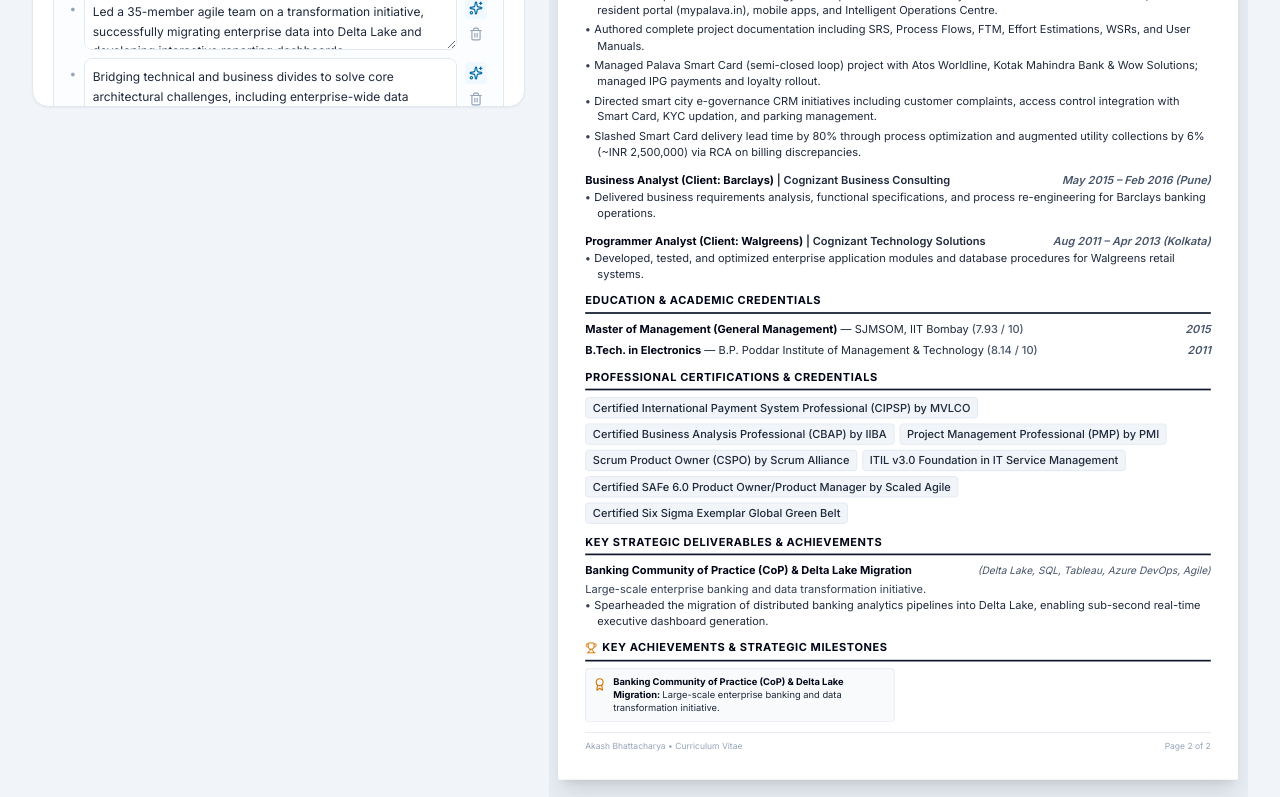
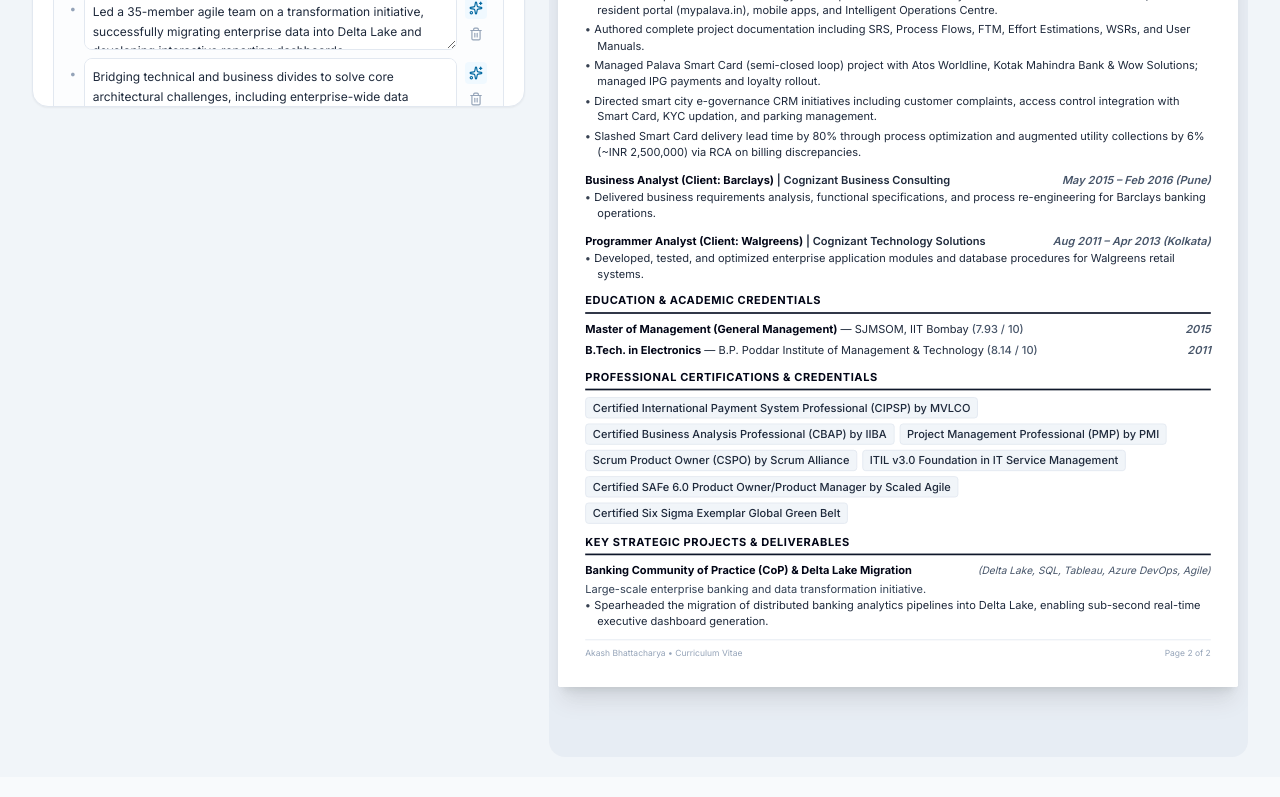
Before and after one commit to akashbayern0802/ResumeBuilder, a React (Vite) app: page / in a window 1280 px wide. Shown: the part 2000-2797 px from the top of the page. Built offline with nearby package versions, Linux system fonts and the light colour scheme.

Commit message:
fix: prevent duplicate rendering of achievements and distinct project milestones

```diff
--- a/src/components/ResumePreview.tsx
+++ b/src/components/ResumePreview.tsx
@@ -251,19 +251,7 @@
   );
 
   const renderSharedAchievements = (options?: { headerClass?: string; borderStyle?: React.CSSProperties; titlePrefix?: React.ReactNode; cardStyle?: string }) => {
-    const achList = (resume.achievements && resume.achievements.length > 0)
-      ? resume.achievements
-      : (resume.projects && resume.projects.length > 0)
-        ? resume.projects.map((p, idx) => {
-            const defaultIcons = ['award', 'barchart', 'trending', 'gem', 'rocket', 'trophy'] as const;
-            return {
-              id: p.id,
-              title: p.name.replace(/ Milestone$/i, ''),
-              description: p.description || p.bullets?.[0] || '',
-              icon: p.icon || defaultIcons[idx % defaultIcons.length]
-            };
-          })
-        : [];
+    const achList = resume.achievements && resume.achievements.length > 0 ? resume.achievements : [];
     if (achList.length === 0) return null;
     return (
       <section className={sectionMargin}>
@@ -671,20 +659,7 @@
           );
 
           const renderEnhancvAchievements = () => {
-            const achList = (resume.achievements && resume.achievements.length > 0)
-              ? resume.achievements
-              : (resume.projects && resume.projects.length > 0)
-                ? resume.projects.map((p, idx) => {
-                    const defaultIcons = ['award', 'barchart', 'trending', 'gem', 'rocket', 'trophy'] as const;
-                    return {
-                      id: p.id,
-                      title: p.name.replace(/ Milestone$/i, ''),
-                      description: p.description || p.bullets?.[0] || '',
-                      icon: p.icon || defaultIcons[idx % defaultIcons.length]
-                    };
-                  })
-                : [];
-
+            const achList = resume.achievements && resume.achievements.length > 0 ? resume.achievements : [];
             if (achList.length === 0) return null;
 
             return (
@@ -1015,20 +990,7 @@
           );
 
           const renderGraphicalAchievements = () => {
-            const achList = (resume.achievements && resume.achievements.length > 0)
-              ? resume.achievements
-              : (resume.projects && resume.projects.length > 0)
-                ? resume.projects.map((p, idx) => {
-                    const defaultIcons = ['award', 'barchart', 'trending', 'gem', 'rocket', 'trophy'] as const;
-                    return {
-                      id: p.id,
-                      title: p.name.replace(/ Milestone$/i, ''),
-                      description: p.description || p.bullets?.[0] || '',
-                      icon: p.icon || defaultIcons[idx % defaultIcons.length]
-                    };
-                  })
-                : [];
-
+            const achList = resume.achievements && resume.achievements.length > 0 ? resume.achievements : [];
             if (achList.length === 0) return null;
 
             return (
@@ -1345,7 +1307,7 @@
                 <section key="projects" className={sectionMargin}>
                   <div className={`${is2PageFit ? 'border-b-2 pb-0.5 mb-1' : 'border-b-2 pb-1 mb-2'}`} style={{ borderColor: primaryColor }}>
                     <h2 className={`${is2PageFit ? 'text-[11.5px]' : 'text-[13px]'} font-bold uppercase tracking-wider text-slate-950 leading-normal`}>
-                      Key Strategic Deliverables & Achievements
+                      Key Strategic Projects & Deliverables
                     </h2>
                   </div>
                   <div className={jobSpacing}>
@@ -1371,19 +1333,7 @@
             }
 
             if (secId === 'achievements') {
-              const achList = (resume.achievements && resume.achievements.length > 0)
-                ? resume.achievements
-                : (resume.projects && resume.projects.length > 0)
-                  ? resume.projects.map((p, idx) => {
-                      const defaultIcons = ['award', 'barchart', 'trending', 'gem', 'rocket', 'trophy'] as const;
-                      return {
-                        id: p.id,
-                        title: p.name.replace(/ Milestone$/i, ''),
-                        description: p.description || p.bullets?.[0] || '',
-                        icon: p.icon || defaultIcons[idx % defaultIcons.length]
-                      };
-                    })
-                  : [];
+              const achList = resume.achievements && resume.achievements.length > 0 ? resume.achievements : [];
               if (achList.length === 0) return null;
               return (
                 <section key="achievements" className={sectionMargin}>
--- a/src/services/documentParser.ts
+++ b/src/services/documentParser.ts
@@ -562,7 +562,7 @@
 
     if (curAch) achievements.push(curAch);
 
-    // Populate achievements and projects list
+    // Populate achievements list
     const defaultIcons: ('trophy' | 'award' | 'barchart' | 'trending' | 'gem' | 'rocket' | 'target')[] = [
       'award', 'barchart', 'trending', 'gem', 'rocket', 'target', 'trophy'
     ];
@@ -571,15 +571,6 @@
       id: `ach-${Date.now()}-${idx}`,
       title: `${ach.company}`,
       description: ach.text,
-      icon: defaultIcons[idx % defaultIcons.length]
-    }));
-
-    resume.projects = achievements.map((ach, idx) => ({
-      id: `proj-${Date.now()}-${idx}`,
-      name: `${ach.company} Milestone`,
-      description: ach.text,
-      technologies: [],
-      bullets: [ach.text],
       icon: defaultIcons[idx % defaultIcons.length]
     }));
 
```
